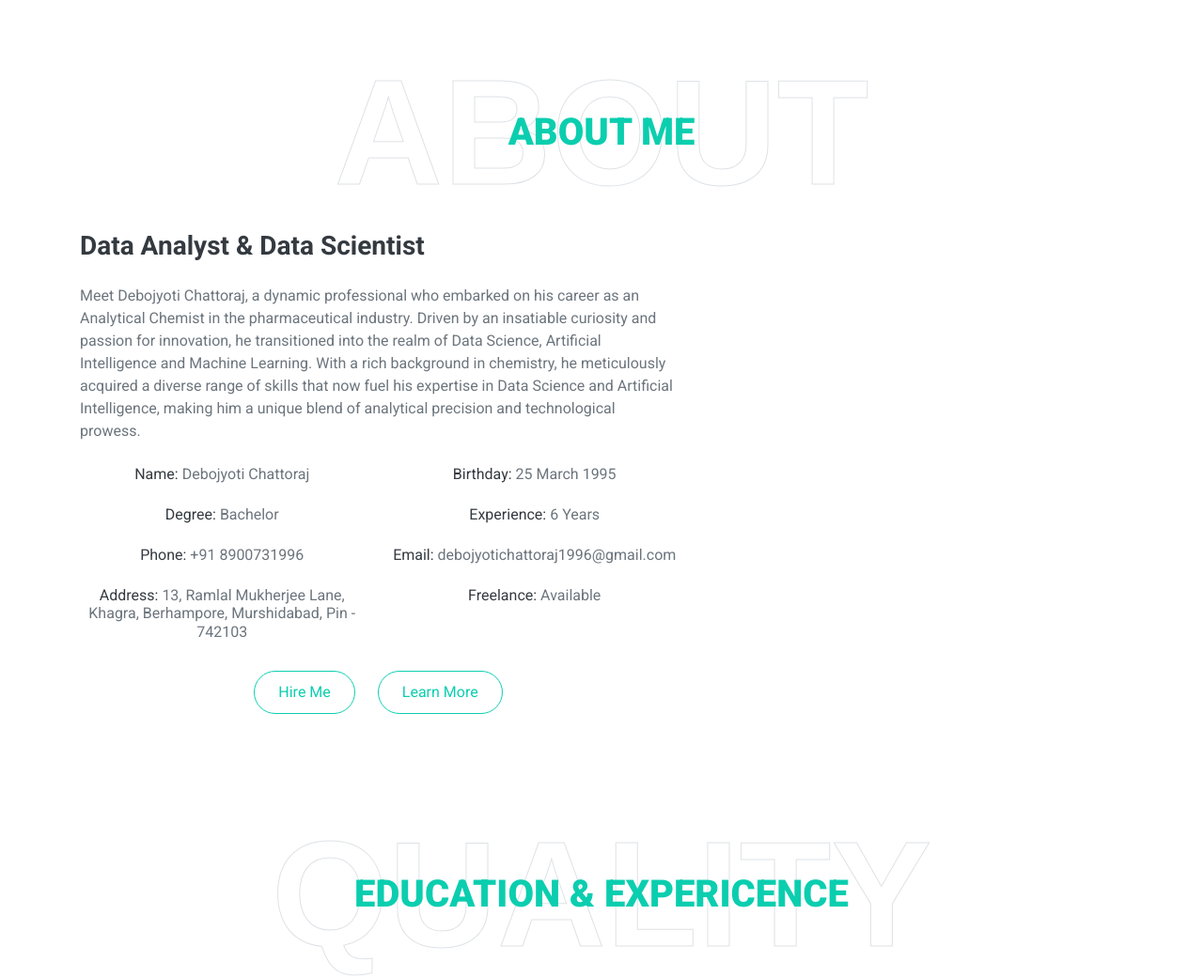
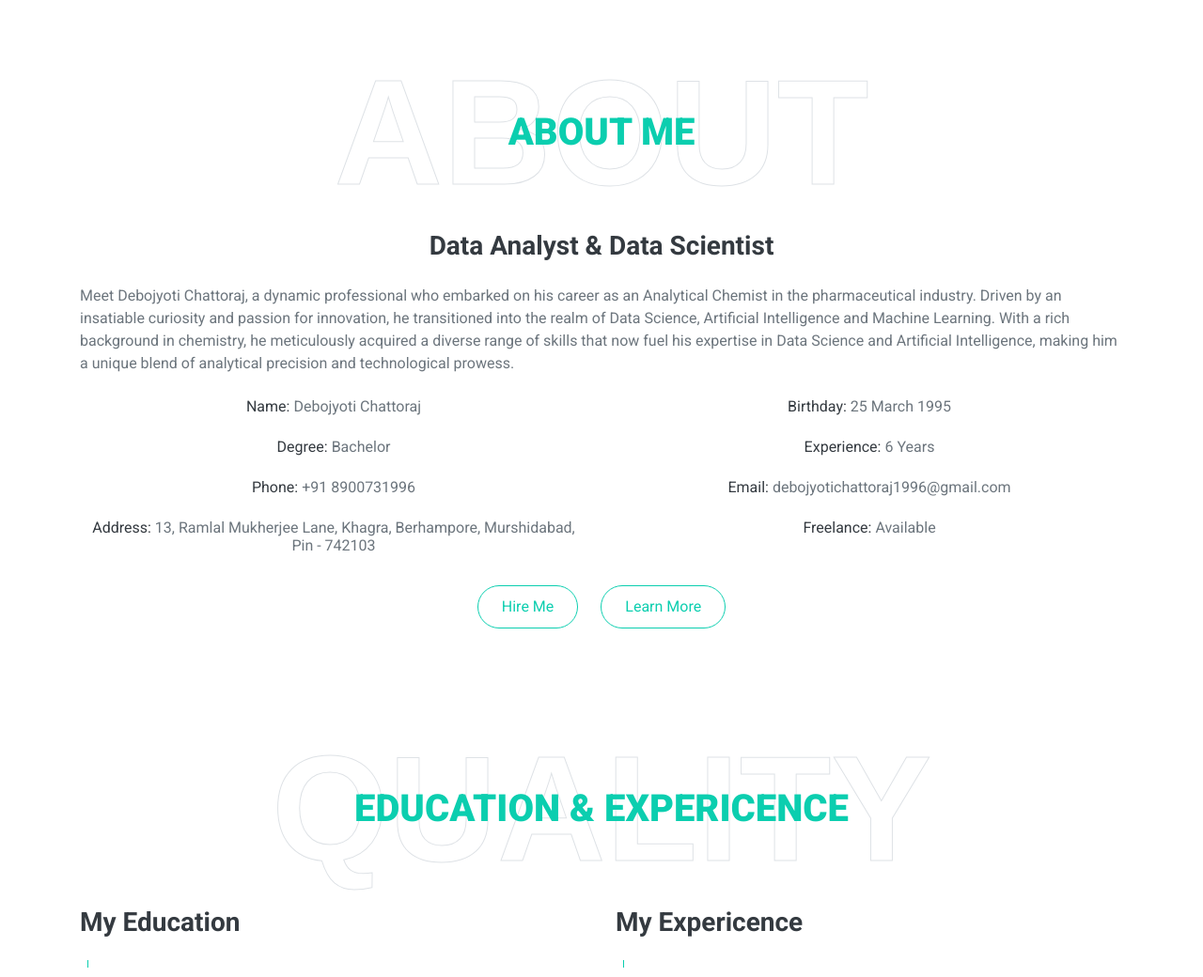
Before and after one commit to CwDebojyoti/portfolio_website, a Flask app: page / in a window 1280 px wide. Shown: the part 851-1891 px from the top of the page at 94% size. Run offline with Flask 3, Linux system fonts and the light colour scheme; data that the repository does not hold is empty; some libraries are stand-ins or nearby versions.

Commit message:
committing change in about section

```diff
--- a/templates/index.html
+++ b/templates/index.html
@@ -66,8 +66,8 @@
             </div>
             <div class="row align-items-center">
 
-                <div class="col-lg-7">
-                    <h3 class="mb-4">Data Analyst & Data Scientist</h3>
+                <div class="col-lg-12">
+                    <h3 class="mb-4 text-center">Data Analyst & Data Scientist</h3>
                     <p>Meet Debojyoti Chattoraj, a dynamic professional who embarked on his career as an Analytical
                         Chemist in the pharmaceutical industry. Driven by an insatiable curiosity and passion for
                         innovation, he transitioned into the realm of Data Science, Artificial Intelligence and Machine
```
